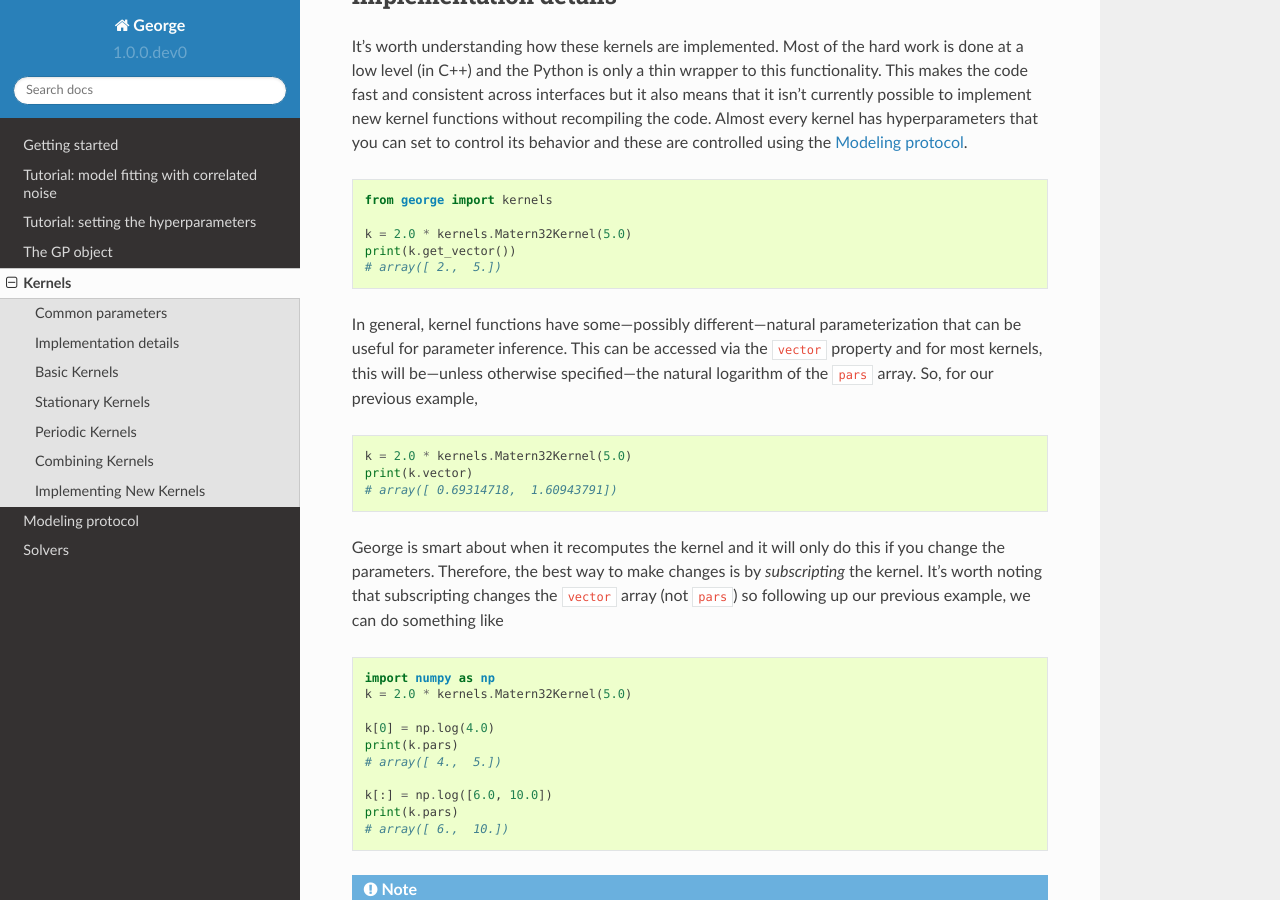
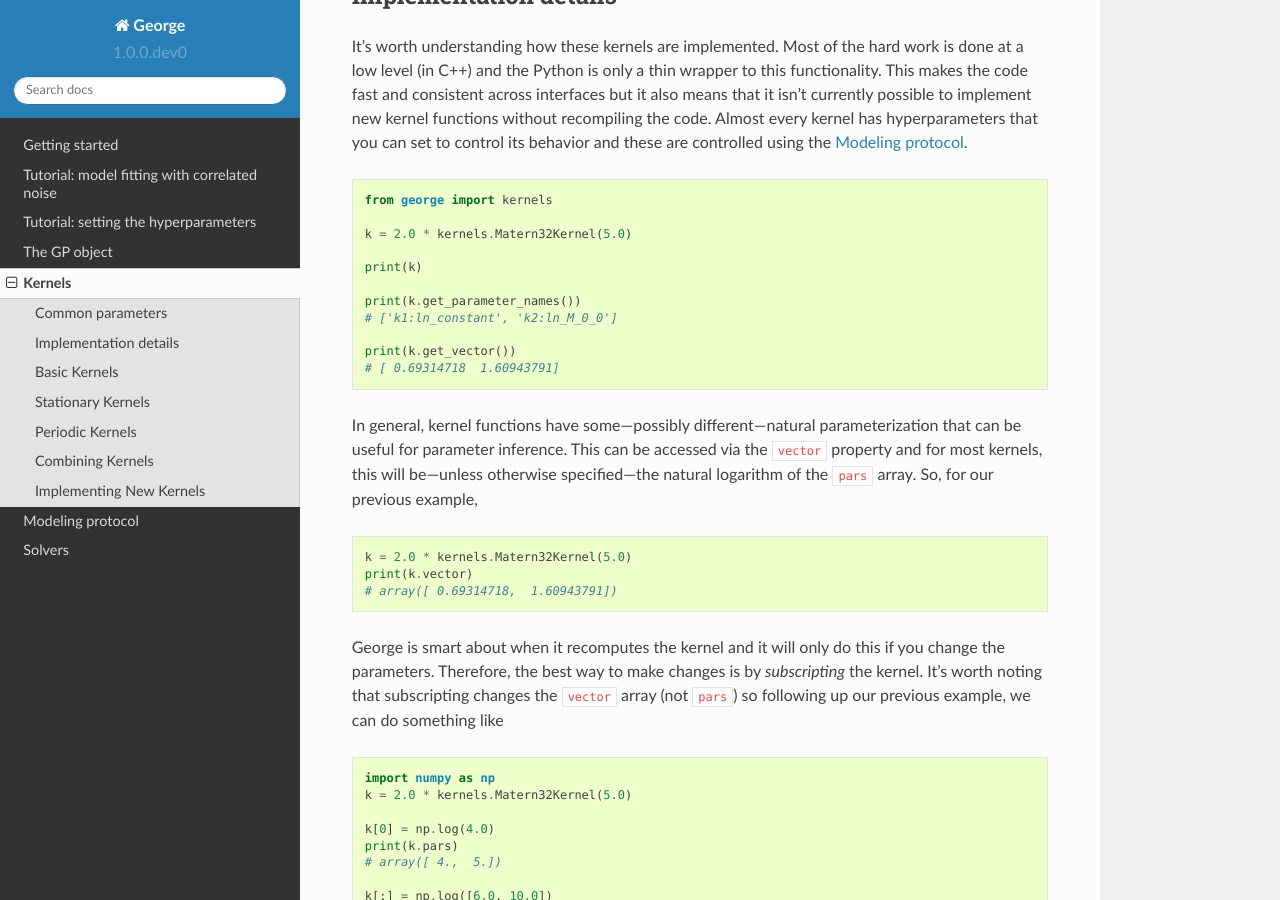
Before and after one commit to dfm/george, a Sphinx documentation site: the page built from docs/user/kernels.rst, in a window 1280 px wide and 900 px high, scrolled down 918 px. Built offline with Sphinx 7.4.7 and the Read the Docs theme 2.0.0, drawn with Linux system fonts in a browser that asks for light colours.

```diff
--- a/docs/user/kernels.rst
+++ b/docs/user/kernels.rst
@@ -62,8 +62,14 @@ behavior and these are controlled using the :ref:`modeling`.
     from george import kernels
 
     k = 2.0 * kernels.Matern32Kernel(5.0)
+
+    print(k)
+
+    print(k.get_parameter_names())
+    # ['k1:ln_constant', 'k2:ln_M_0_0']
+
     print(k.get_vector())
-    # array([ 2.,  5.])
+    # [ 0.69314718  1.60943791]
 
 
 In general, kernel functions have some—possibly different—natural
```
Also changed, not shown: 1 other file.
